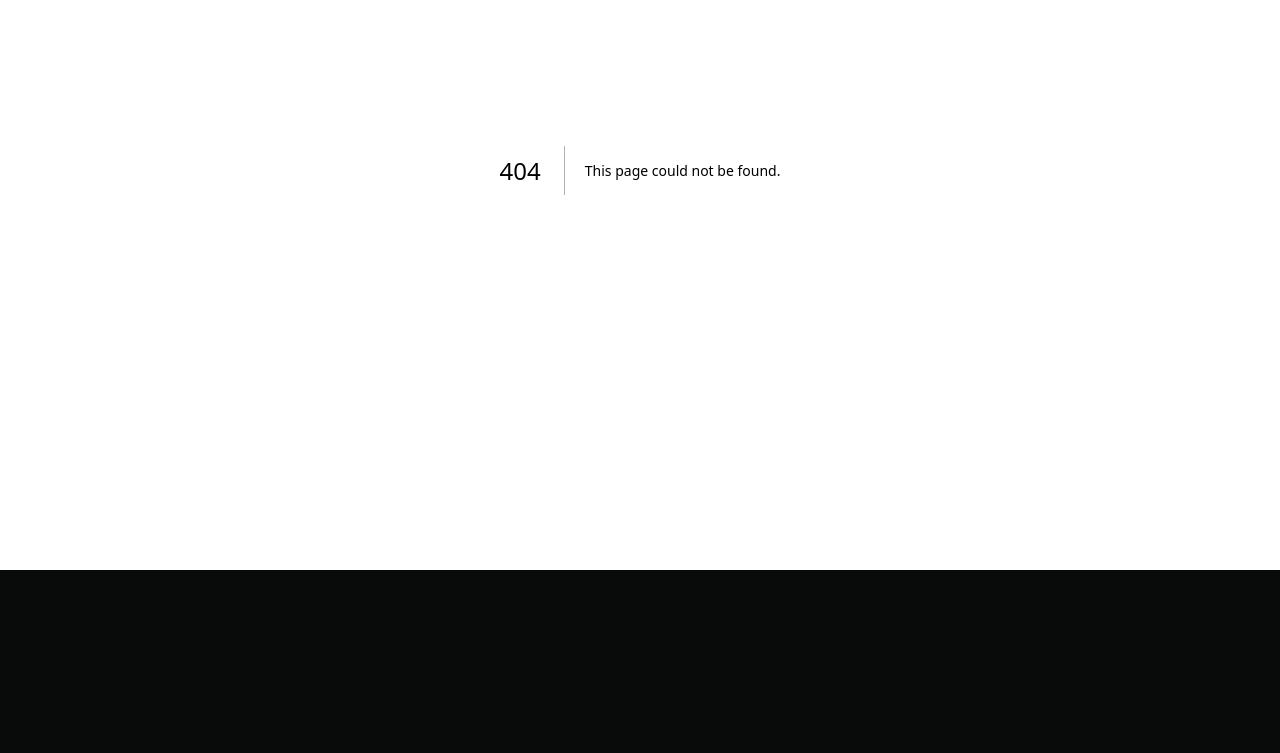
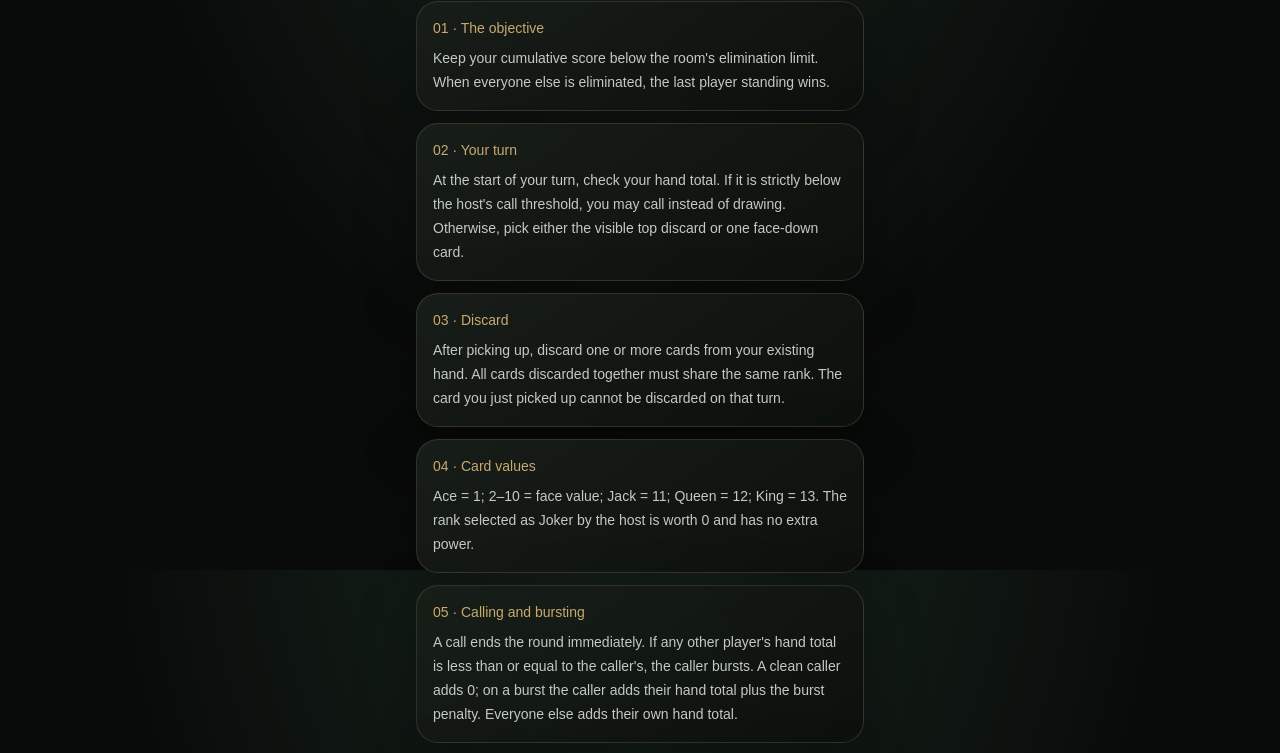
Before and after one commit to sikkaaryan/karden, a Next.js app: page /how-to-play in a window 1280 px wide. Before the commit this address had no page. Shown: the part 230-983 px from the top of the page. Before the commit the page ends 800 px from the top, so only its background shows below. Built offline with nearby package versions, Linux system fonts and the light colour scheme.

Commit message:
Add app/how-to-play/page.tsx

```diff
--- /dev/null
+++ b/app/how-to-play/page.tsx
@@ -0,0 +1,13 @@
+import Link from "next/link";
+import { ArrowLeft,Spade } from "lucide-react";
+const sections=[
+["01 · The objective","Keep your cumulative score below the room's elimination limit. When everyone else is eliminated, the last player standing wins."],
+["02 · Your turn","At the start of your turn, check your hand total. If it is strictly below the host's call threshold, you may call instead of drawing. Otherwise, pick either the visible top discard or one face-down card."],
+["03 · Discard","After picking up, discard one or more cards from your existing hand. All cards discarded together must share the same rank. The card you just picked up cannot be discarded on that turn."],
+["04 · Card values","Ace = 1; 2–10 = face value; Jack = 11; Queen = 12; King = 13. The rank selected as Joker by the host is worth 0 and has no extra power."],
+["05 · Calling and bursting","A call ends the round immediately. If any other player's hand total is less than or equal to the caller's, the caller bursts. A clean caller adds 0; on a burst the caller adds their hand total plus the burst penalty. Everyone else adds their own hand total."],
+["06 · Elimination and next round","Players at or above the maximum cumulative score are eliminated. After a clean call, the caller starts the next round if still active. After a burst, the lowest hand among players at or below the caller's total starts; ties are random."],
+["07 · The draw pile","When the draw pile runs out, the discard pile is shuffled into a new draw pile while preserving the latest face-up discard."],
+["08 · The clock","A player who does not complete their turn before the timer expires is eliminated. The host can pause the table timer, resume it with the remaining time, remove players, or end the room."]
+];
+export default function HowToPlay(){return <main className="min-h-screen px-5 py-8 flex justify-center"><div className="w-full max-w-md"><header className="flex items-center justify-between mb-10"><Link href="/" className="secondary !p-2"><ArrowLeft size={18}/></Link><div className="flex items-center gap-2 tracking-[.25em] text-xs"><Spade size={15} className="gold"/> KARDEN</div><span className="eyebrow">Rules</span></header><p className="eyebrow mb-2">The essentials</p><h1 className="serif text-4xl gold mb-3">How to play</h1><p className="muted text-sm mb-7">A quick guide before you take your seat.</p><div className="space-y-3">{sections.map(([title,body])=><section key={title} className="panel p-4"><h2 className="text-sm gold mb-2">{title}</h2><p className="text-sm leading-6 text-[#c4c9c1]">{body}</p></section>)}</div><Link href="/" className="primary block text-center mt-7">Back to the table</Link></div></main>}
```
